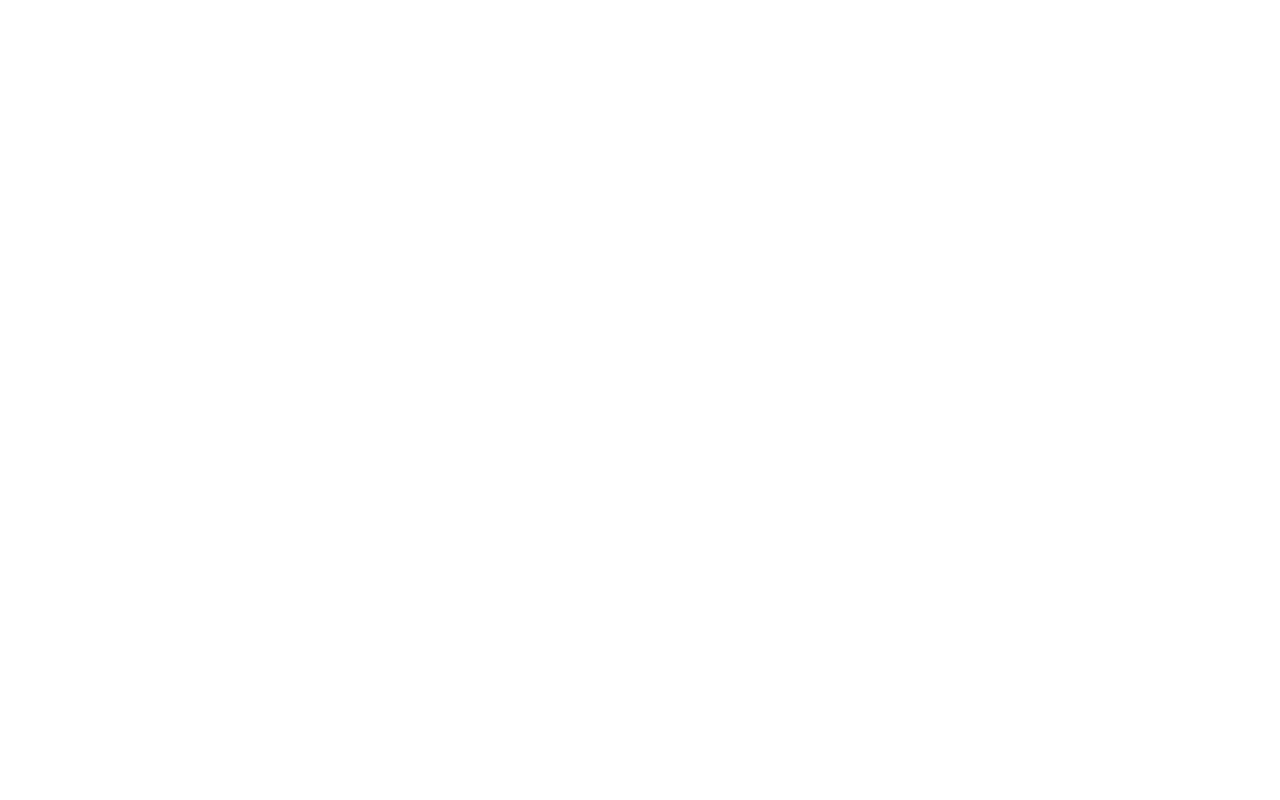
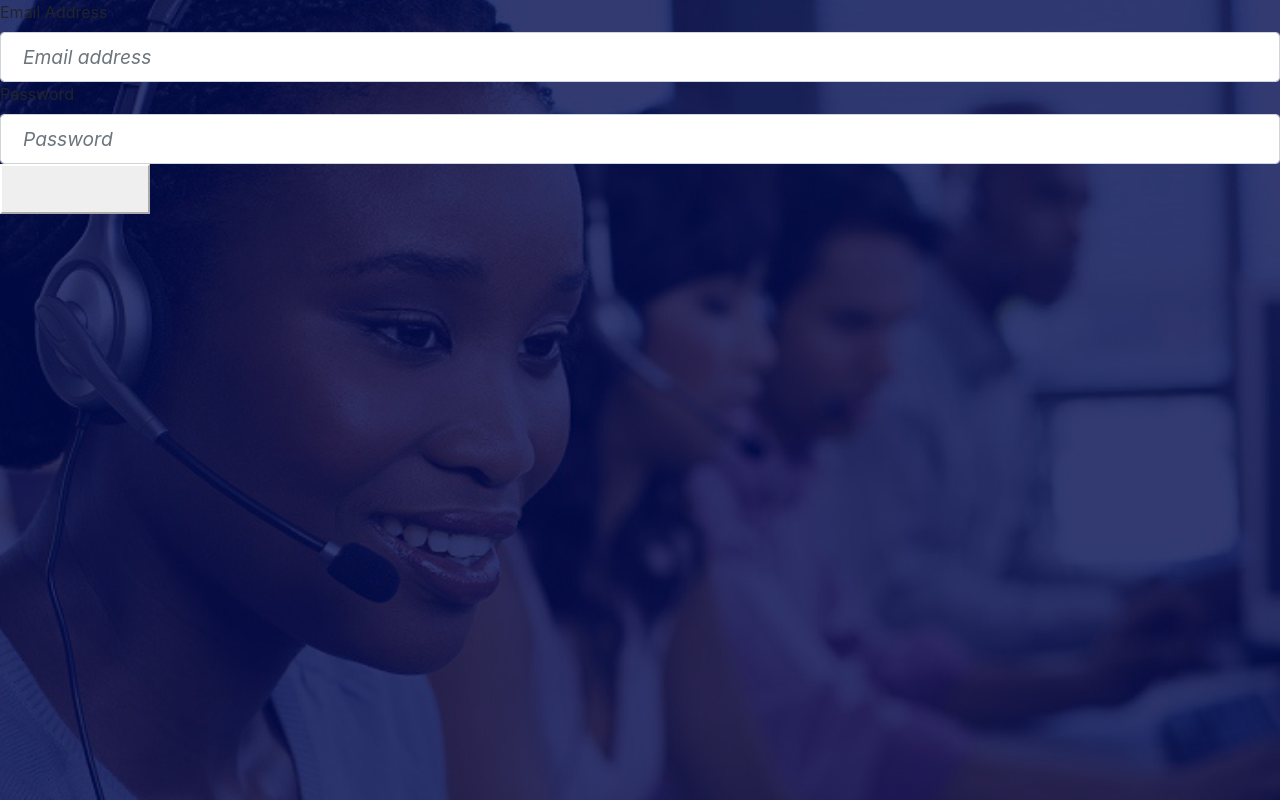
Before and after one commit to enJames/BEConnect, a plain HTML site: page template/login.html in a window 1280 px wide. Drawn offline with nearby package versions, Linux system fonts and the light colour scheme.

Commit message:
Undo structuring

```diff
--- a/template/login.html
+++ b/template/login.html
@@ -8,13 +8,20 @@
         <link rel="stylesheet" href="https://maxcdn.bootstrapcdn.com/bootstrap/4.0.0/css/bootstrap.min.css" integrity="sha384-Gn5384xqQ1aoWXA+058RXPxPg6fy4IWvTNh0E263XmFcJlSAwiGgFAW/dAiS6JXm" crossorigin="anonymous">
     	<link rel="stylesheet" href="https://cdnjs.cloudflare.com/ajax/libs/font-awesome/4.7.0/css/font-awesome.min.css">
         <link rel="stylesheet" href="static-files/css/normalize.css">
-        <link rel="stylesheet" href="static-files/css/master.css">
         <link rel="stylesheet" href="static-files/css/login.css">
     </head>
     <body>
         <div class="cover">
             <div class="tint">
-
+                <div class="form-container">
+                    <form class="form-group" method="POST">
+                        <label for="email">Email Address</label>
+                        <input class="form-control" type="email" name="email" id="email" placeholder="Email address" aria-describedby="label">
+                        <label for="password">Password</label>
+                        <input class="form-control" type="password" name="password" id="password" placeholder="Password" aria-describedby="label">
+                        <button type="button" name="button"></button>
+                    </form>
+                </div>
             </div>
         </div>
         <script src="https://code.jquery.com/jquery-3.2.1.slim.min.js" integrity="sha384-KJ3o2DKtIkvYIK3UENzmM7KCkRr/rE9/Qpg6aAZGJwFDMVNA/GpGFF93hXpG5KkN" crossorigin="anonymous"></script>
--- a/template/static-files/css/index.css
+++ b/template/static-files/css/index.css
@@ -1,6 +1,13 @@
 .cover {
     background-image: url('../img/bg/index.jpg');
+    background-size: cover;
+    background-repeat: no-repeat;
+    background-position: center;
     min-height: 90%;
+}
+.tint {
+    background-color: rgba(0,10,80,.4);
+    height: 100%;
 }
 .search-area {
     background-color: rgba(210,210,240,.3);
@@ -14,32 +21,6 @@
     background-color: rgba(0, 0, 60, .9);
     border-radius: 10px 10px 0 0;
     box-shadow: 1px 1px 10px .5px rgba(0,0,0,.4);
-}
-input {
-    height: 50px;
-    text-indent: 10px;
-    font-size: 1.2rem !important;
-    color: rgb(0, 20, 60);
-    transition: .3s ease-in-out !important;
-}
-input::placeholder {
-    font-style: italic;
-}
-input:focus {
-    text-indent: 15px !important;
-}
-form button {
-    min-width: 150px;
-    height: 50px;
-    font-size: 1.2rem !important;
-    border-color: white !important;
-    color: white !important;
-}
-form button:hover {
-    background-color: white !important;
-    border-color: rgb(0, 20, 60) !important;
-    color: rgb(0, 20, 60) !important;
-    font-weight: bold !important;
 }
 .search-result-container {
     background-color: rgba(0,0,40,.8);
--- a/template/static-files/css/login.css
+++ b/template/static-files/css/login.css
@@ -0,0 +1,40 @@
+body, html {
+    height: 100vh;
+}
+.cover {
+    background-image: url('../img/bg/login.jpg');
+    background-size: cover;
+    background-repeat: no-repeat;
+    background-position: center;
+    height: 100%;
+}
+.tint {
+    background-color: rgba(0,10,80,.8);
+    height: 100%;
+}
+input {
+    height: 50px;
+    text-indent: 10px;
+    font-size: 1.2rem !important;
+    color: rgb(0, 20, 60);
+    transition: .3s ease-in-out !important;
+}
+input::placeholder {
+    font-style: italic;
+}
+input:focus {
+    text-indent: 15px !important;
+}
+form button {
+    min-width: 150px;
+    height: 50px;
+    font-size: 1.2rem !important;
+    border-color: white !important;
+    color: white !important;
+}
+form button:hover {
+    background-color: white !important;
+    border-color: rgb(0, 20, 60) !important;
+    color: rgb(0, 20, 60) !important;
+    font-weight: bold !important;
+}
--- a/template/static-files/css/master.css
+++ b/template/static-files/css/master.css
@@ -1,14 +1,5 @@
 body, html {
     min-height: 90vh;
-}
-.cover {
-    background-size: cover;
-    background-repeat: no-repeat;
-    background-position: center;
-}
-.tint {
-    background-color: rgba(0,10,80,.4);
-    height: 100%;
 }
 .navbar-nav a {
     color: white !important;
@@ -29,3 +20,29 @@ body, html {
 .fa:hover {
     transform: scale(1.2);
 }
+input {
+    height: 50px;
+    text-indent: 10px;
+    font-size: 1.2rem !important;
+    color: rgb(0, 20, 60);
+    transition: .3s ease-in-out !important;
+}
+input::placeholder {
+    font-style: italic;
+}
+input:focus {
+    text-indent: 15px !important;
+}
+form button {
+    min-width: 150px;
+    height: 50px;
+    font-size: 1.2rem !important;
+    border-color: white !important;
+    color: white !important;
+}
+form button:hover {
+    background-color: white !important;
+    border-color: rgb(0, 20, 60) !important;
+    color: rgb(0, 20, 60) !important;
+    font-weight: bold !important;
+}
```
Also changed, not shown: template/static-files/img/bg/login.jpg (added).
